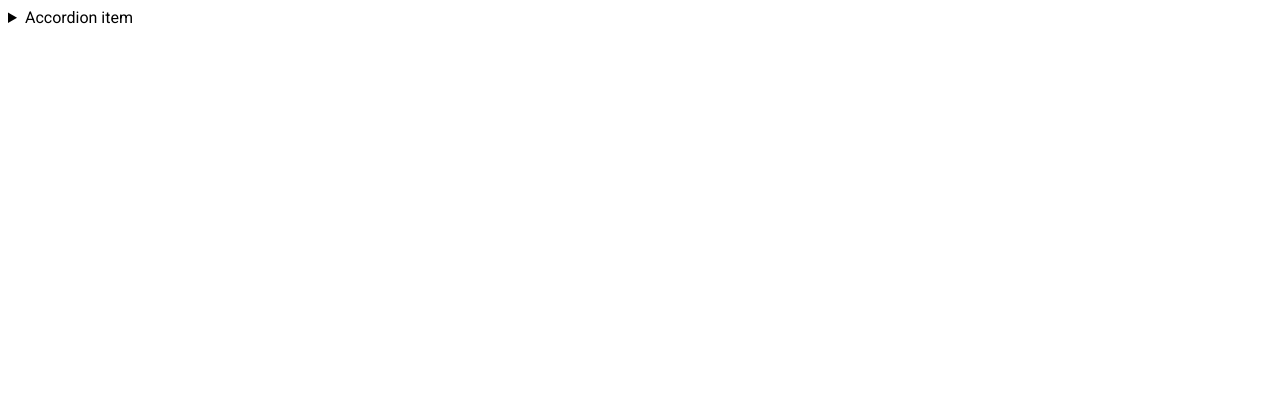
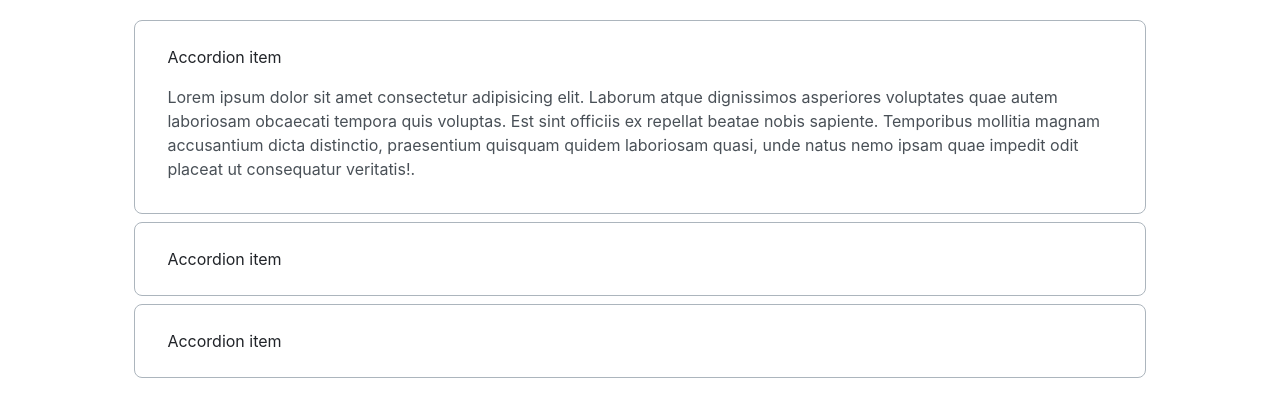
Before and after one commit to js-tasks-ru/htmlcss-20210708_artur-mingazhov, a website: page 03-lection1/02-accordion/index.html in a window 1280 px wide. Drawn offline with Linux system fonts and the light colour scheme.

Commit message:
add solution for accordion

```diff
--- a/03-lection1/02-accordion/accordion.css
+++ b/03-lection1/02-accordion/accordion.css
@@ -1 +1,39 @@
 /* Стилизация аккордеона */
+
+.wrapper__box {
+   width: 80%;
+   margin: 20px auto;
+}
+.accordion__summary::-webkit-details-marker {
+   display: none;
+}
+.accordion__summary {
+   display: block;
+   font-family: Inter;
+   font-style: normal;
+   font-weight: normal;
+   font-size: 16px;
+   line-height: 24px;
+   color: var(--black);
+}
+
+.accordion__item {
+   margin-bottom: 8px;
+   padding: 24px 32px;
+   border: 1px solid var(--grey-3);
+   box-sizing: border-box;
+   border-radius: 8px;
+}
+
+.accordion__item:last-child {
+   margin-bottom: 0;
+}
+.accordion__text {
+   font-family: Inter;
+   font-style: normal;
+   font-weight: normal;
+   font-size: 16px;
+   line-height: 24px;
+   color: var(--grey-4);
+   margin: 16px 0px 8px;
+}
--- a/03-lection1/02-accordion/index.html
+++ b/03-lection1/02-accordion/index.html
@@ -1,18 +1,52 @@
 <!DOCTYPE html>
 <!-- Страница с аккордеоном -->
 <html lang="ru">
+
 <head>
     <link rel="stylesheet" href="../../assets/css/main.css">
     <link rel="stylesheet" href="./accordion.css">
 </head>
+
 <body>
-        <details>
-            <summary>
+    <div class="wrapper">
+        <div class="accordion wrapper__box">
+            <details class="accordion__item" open>
+                <summary class="accordion__summary">
                     Accordion item
                 </summary>
-            <p>
-                Hidden content
+                <p class="accordion__text">
+                    Lorem ipsum dolor sit amet consectetur adipisicing elit. Laborum atque dignissimos asperiores
+                    voluptates quae autem laboriosam obcaecati tempora quis voluptas. Est sint officiis ex repellat
+                    beatae nobis sapiente. Temporibus mollitia magnam accusantium dicta distinctio, praesentium quisquam
+                    quidem laboriosam quasi, unde natus nemo ipsam quae impedit odit placeat ut consequatur veritatis!.
                 </p>
             </details>
+
+            <details class="accordion__item">
+                <summary class="accordion__summary">
+                    Accordion item
+                </summary>
+                <p class="accordion__text">
+                    Lorem ipsum dolor sit amet consectetur adipisicing elit. Laborum atque dignissimos asperiores
+                    voluptates quae autem laboriosam obcaecati tempora quis voluptas. Est sint officiis ex repellat
+                    beatae nobis sapiente. Temporibus mollitia magnam accusantium dicta distinctio, praesentium quisquam
+                    quidem laboriosam quasi, unde natus nemo ipsam quae impedit odit placeat ut consequatur veritatis!
+                </p>
+            </details>
+
+            <details class="accordion__item">
+                <summary class="accordion__summary">
+                    Accordion item
+                </summary>
+                <p class="accordion__text">
+                    Lorem ipsum dolor sit amet consectetur adipisicing elit. Laborum atque dignissimos asperiores
+                    voluptates quae autem laboriosam obcaecati tempora quis voluptas. Est sint officiis ex repellat
+                    beatae nobis sapiente. Temporibus mollitia magnam accusantium dicta distinctio, praesentium quisquam
+                    quidem laboriosam quasi, unde natus nemo ipsam quae impedit odit placeat ut consequatur veritatis!
+                </p>
+            </details>
+        </div>
+    </div>
 </body>
+
 </html>
```
Lines whose indentation alone changed are shown as unchanged.
